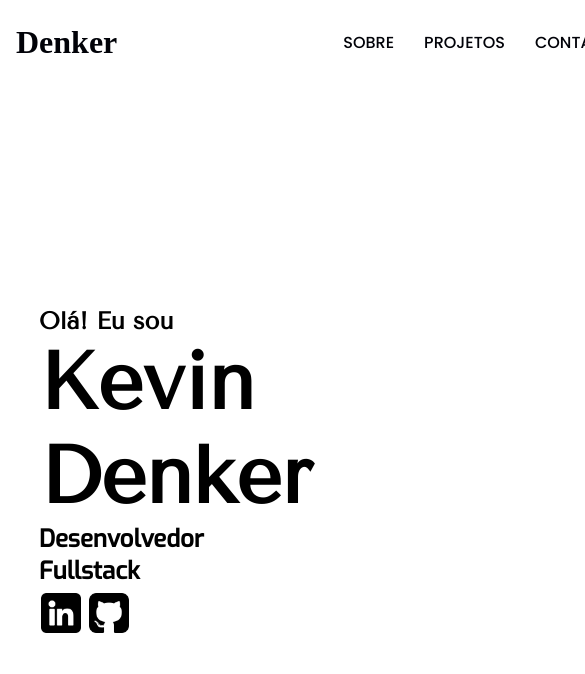
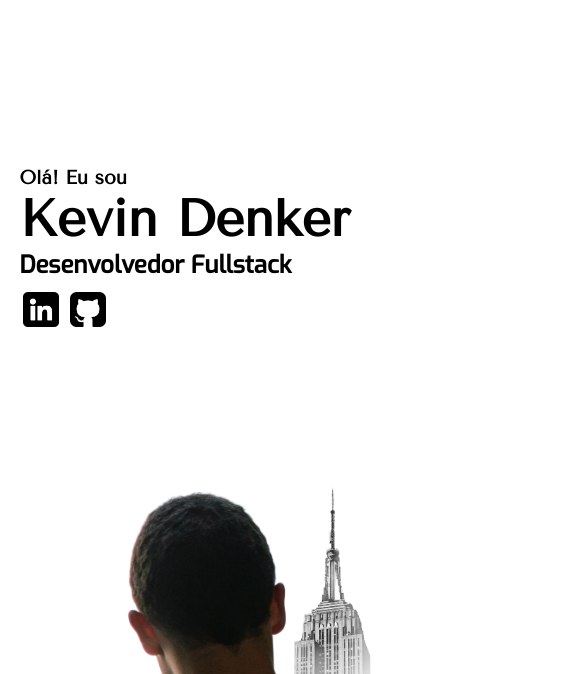
Before and after one commit to Kevin7Denker/Portfolio, a plain HTML site: page src/Index.html in a window 390 px wide. Shown: the top 674 px of the page, 585 px wide, since content can reach past the window. Drawn offline with nearby package versions, Linux system fonts and the light colour scheme; a web font is replaced by a local one.

Commit message:
Update Index.html

```diff
--- a/src/Index.html
+++ b/src/Index.html
@@ -6,8 +6,9 @@
     <meta name="viewport" content="width=device-width, initial-scale=1.0">
     <meta name="google-site-verification" content="c6B-vgo3jML1MudUrfEIcSj_oZkYmrRSFPCUaYsDfR4" />
 
+    <link rel="stylesheet" type="text/css" href="./Css/GlobalStyles.css">
     <link rel="stylesheet" type="text/css" href="./Css/Styles.css">
-    <link rel="stylesheet" type="text/css" href="./Css/GlobalStyles.css">
+    <link rel="stylesheet" type="text/css" href="./Css/MobileStyles.css">
     <link rel="stylesheet" type="text/css" href="https://cdn.jsdelivr.net/npm/swiper@11/swiper-bundle.min.css" />
 
     <link rel="stylesheet"
@@ -31,6 +32,7 @@
             <div class="icon-nav">
                 <a href="#">Denker</a>
             </div>
+
             <div class="navigation">
                 <ul>
                     <li class="links-nav"><a href="#second">Sobre</a></li->
```
